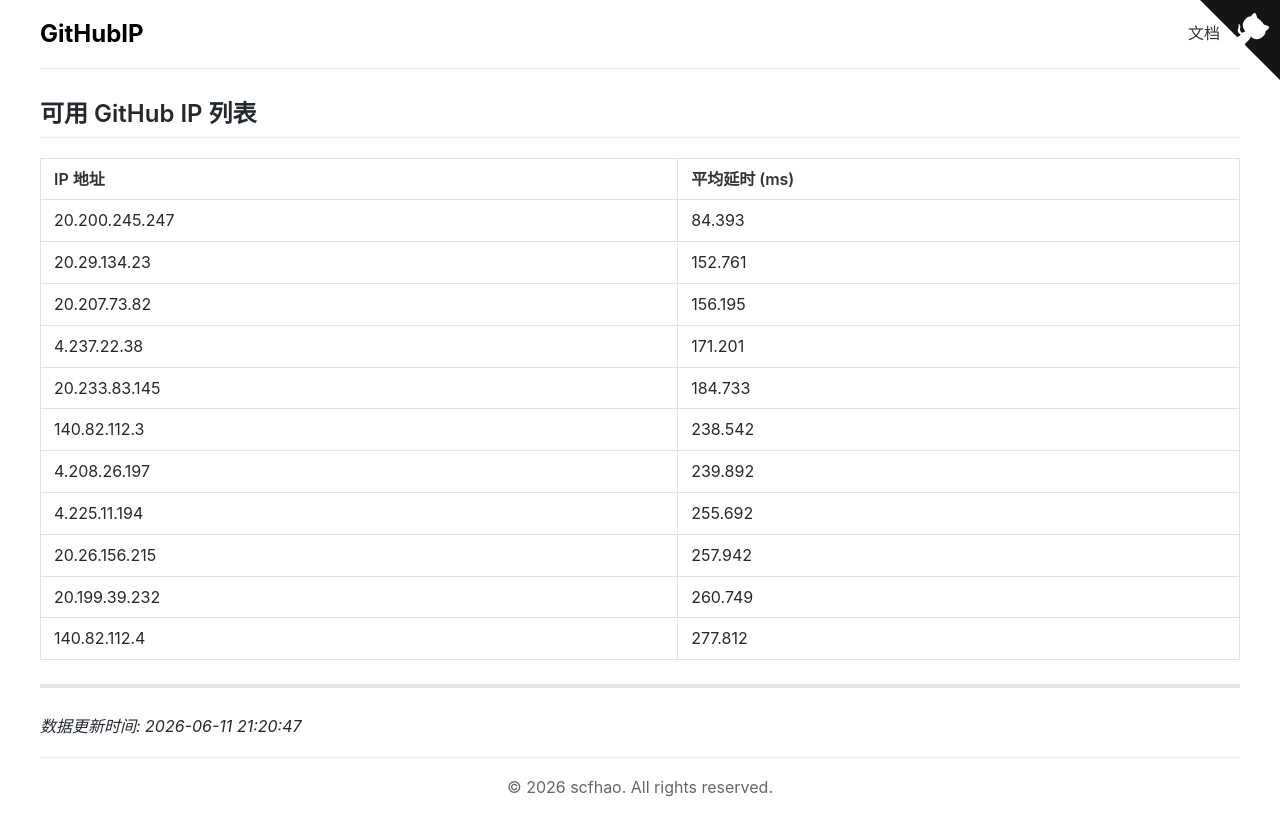
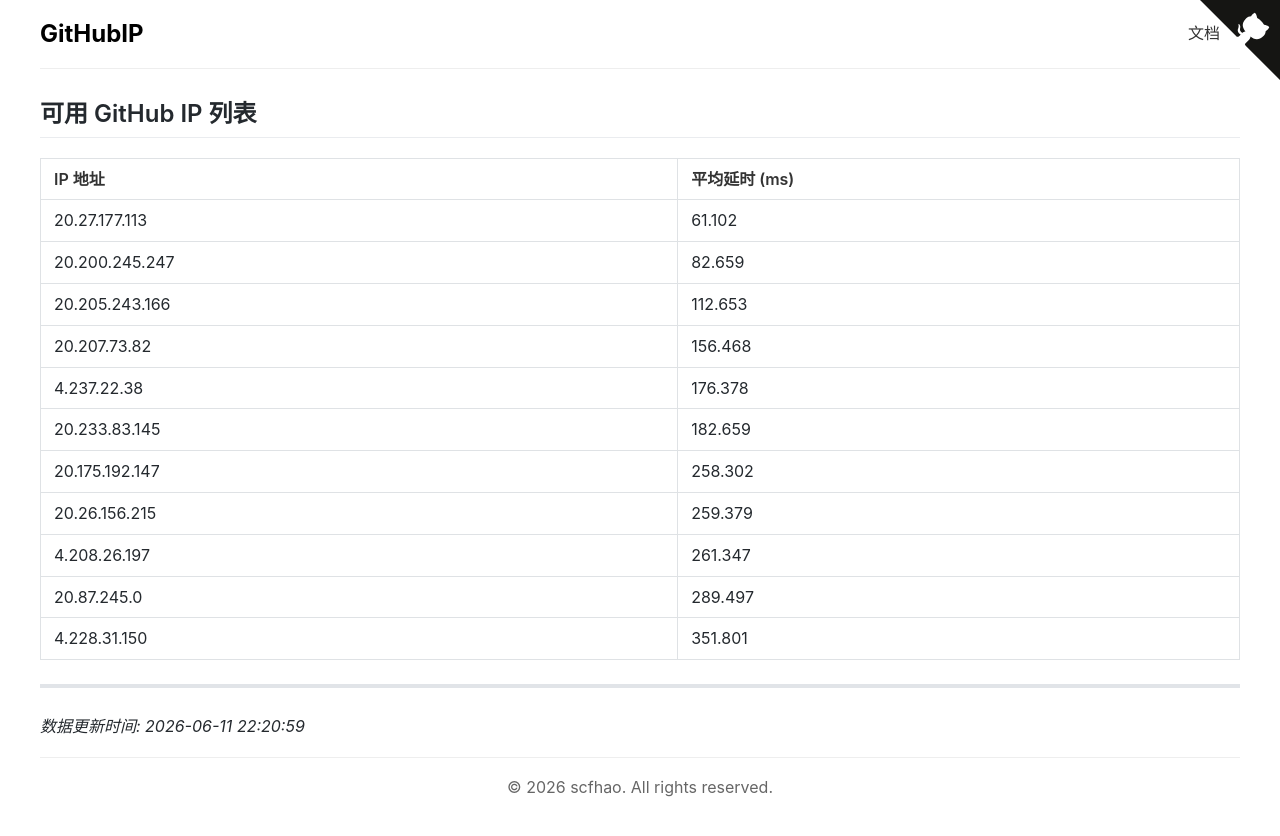
Before and after one commit to scfhao/GitHubIP, a Jekyll site: the page built from index.md, in a window 1280 px wide. Shown: the top 836 px of the page. Built offline with Jekyll 4.4.1, drawn with Linux system fonts in a browser that asks for light colours.

Commit message:
自动脚本执行 - 2026-06-11 22:20:59

```diff
--- a/index.md
+++ b/index.md
@@ -1,25 +1,25 @@
 ---
 layout: home
 title: GitHub IP 列表
-date: 2026-06-11 21:20:47
+date: 2026-06-11 22:20:59
 ---
 
 ## 可用 GitHub IP 列表
 
 | IP 地址 | 平均延时 (ms) |
 |---------|--------------|
-| 20.200.245.247 | 84.393 |
-| 20.29.134.23 | 152.761 |
-| 20.207.73.82 | 156.195 |
-| 4.237.22.38 | 171.201 |
-| 20.233.83.145 | 184.733 |
-| 140.82.112.3 | 238.542 |
-| 4.208.26.197 | 239.892 |
-| 4.225.11.194 | 255.692 |
-| 20.26.156.215 | 257.942 |
-| 20.199.39.232 | 260.749 |
-| 140.82.112.4 | 277.812 |
+| 20.27.177.113 | 61.102 |
+| 20.200.245.247 | 82.659 |
+| 20.205.243.166 | 112.653 |
+| 20.207.73.82 | 156.468 |
+| 4.237.22.38 | 176.378 |
+| 20.233.83.145 | 182.659 |
+| 20.175.192.147 | 258.302 |
+| 20.26.156.215 | 259.379 |
+| 4.208.26.197 | 261.347 |
+| 20.87.245.0 | 289.497 |
+| 4.228.31.150 | 351.801 |
 
 ---
 
-*数据更新时间: 2026-06-11 21:20:47*
+*数据更新时间: 2026-06-11 22:20:59*
```
